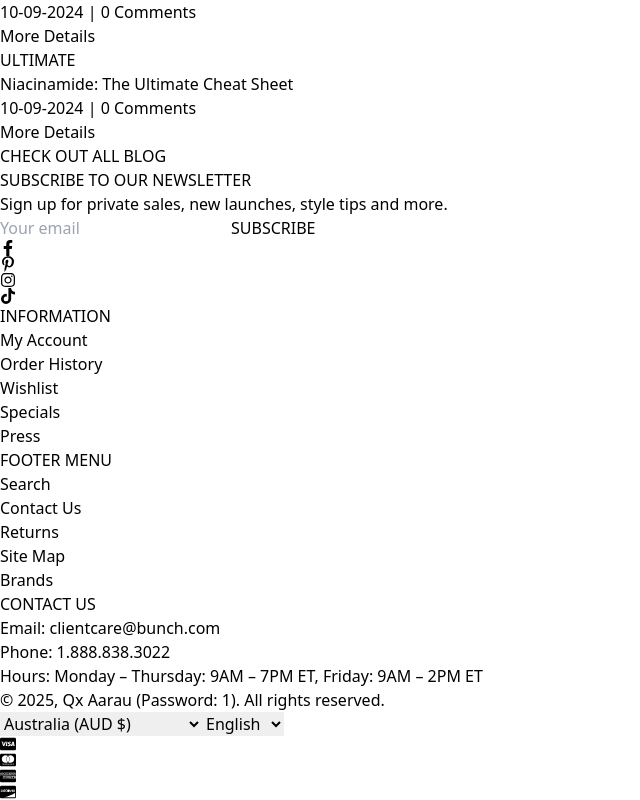
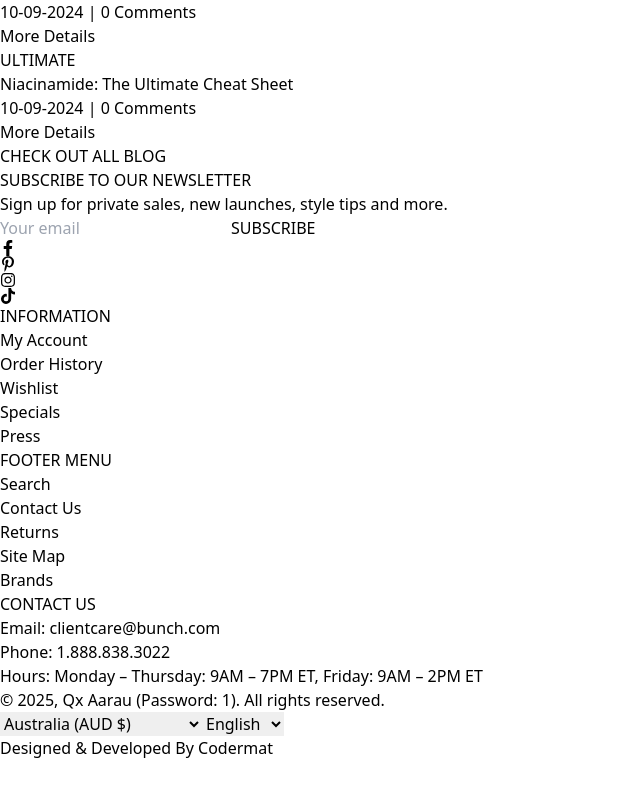
Before and after one commit to openarahmed/Wear-Park, a Next.js app: page / in a window 1280 px wide. Shown: the part 10720-11520 px from the top of the page, without its empty margins (0-640 px from the left). After the commit the page ends 11480 px from the top, so only its background shows below. Built offline with nearby package versions, Linux system fonts and the light colour scheme.

Commit message:
footer updated

```diff
--- a/src/app/Components/Shared/Footer/Footer.tsx
+++ b/src/app/Components/Shared/Footer/Footer.tsx
@@ -1,13 +1,10 @@
+import Link from "next/link";
 import React from "react";
 import {
   FaFacebookF,
   FaPinterestP,
   FaInstagram,
   FaTiktok,
-  FaCcVisa,
-  FaCcMastercard,
-  FaCcAmex,
-  FaCcDiscover,
 } from "react-icons/fa";
 
 const Footer = () => {
@@ -100,10 +97,18 @@ const Footer = () => {
 
           {/* Payment Icons */}
           <div className="flex space-x-4 text-2xl">
-            <FaCcVisa className="text-black hover:text-gray-700" />
-            <FaCcMastercard className="text-black hover:text-gray-700" />
-            <FaCcAmex className="text-black hover:text-gray-700" />
-            <FaCcDiscover className="text-black hover:text-gray-700" />
+            <h1 className="text-sm">
+              Designed & Developed By{" "}
+              <span className="text-sm text-blue-700">
+                <Link
+                  href="https://codermat.com/"
+                  target="_blank"
+                  rel="noopener noreferrer"
+                >
+                  Codermat
+                </Link>
+              </span>
+            </h1>
           </div>
         </div>
       </div>
```
